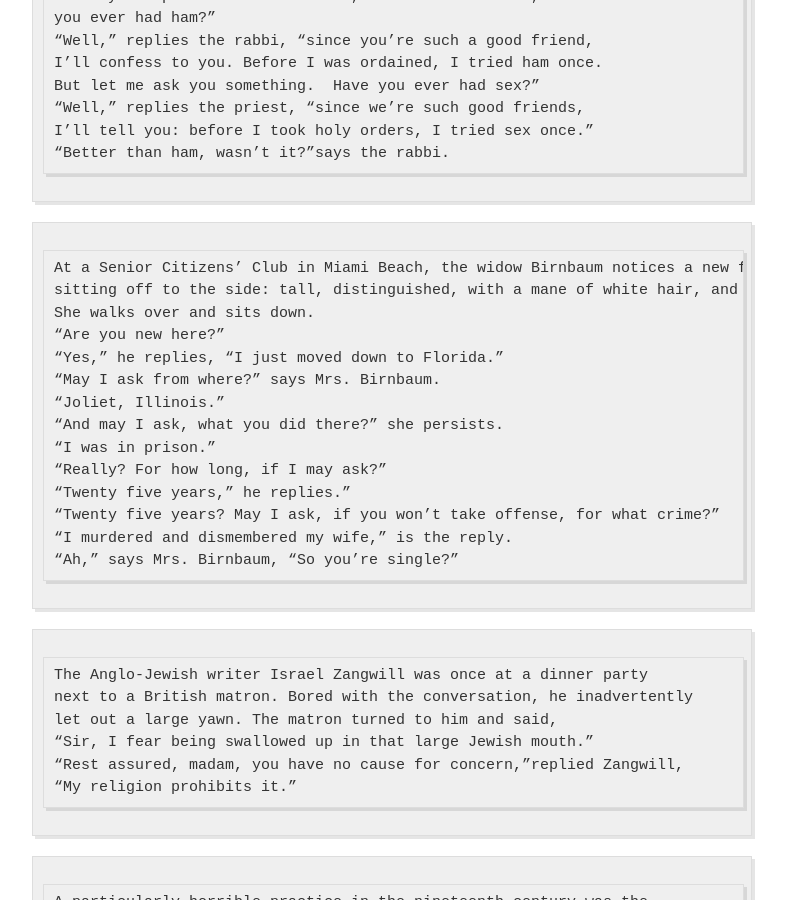
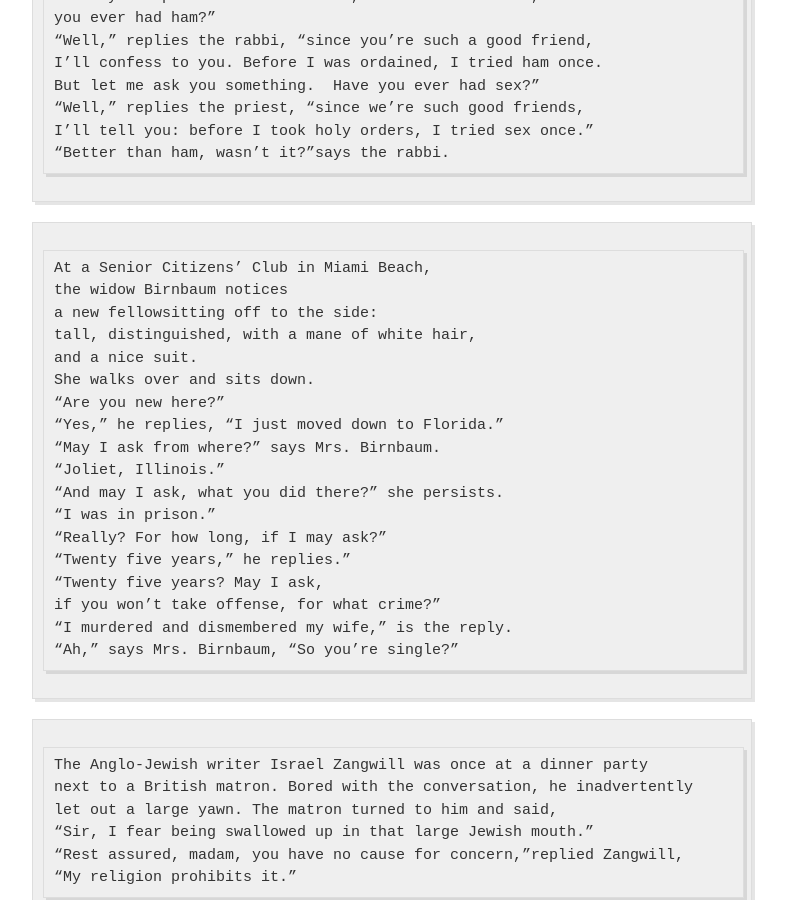
Before and after one commit to jvmallow/jvmallow.github.io, a Jekyll site: the page built from _posts/2025-05-31-Jewish_Humor.md, in a window 1280 px wide and 900 px high, scrolled down 5680 px. Shown: the whole window, without its empty margins (248-1034 px from the left). Built offline with Jekyll 4.4.1, drawn with Linux system fonts in a browser that asks for light colours; a script that is not in the unit is left out.

Commit message:
Update 2025-05-31-Jewish_Humor.md

```diff
--- a/_posts/2025-05-31-Jewish_Humor.md
+++ b/_posts/2025-05-31-Jewish_Humor.md
@@ -222,8 +222,11 @@ I’ll tell you: before I took holy orders, I tried sex once.”
 
 
 ~~~~~
-At a Senior Citizens’ Club in Miami Beach, the widow Birnbaum notices a new fellow
-sitting off to the side: tall, distinguished, with a mane of white hair, and a nice suit.
+At a Senior Citizens’ Club in Miami Beach,
+the widow Birnbaum notices
+a new fellowsitting off to the side:
+tall, distinguished, with a mane of white hair,
+and a nice suit.
 She walks over and sits down.
 “Are you new here?”
 “Yes,” he replies, “I just moved down to Florida.”
@@ -233,7 +236,8 @@ She walks over and sits down.
 “I was in prison.”
 “Really? For how long, if I may ask?”
 “Twenty five years,” he replies.”
-“Twenty five years? May I ask, if you won’t take offense, for what crime?”
+“Twenty five years? May I ask,
+if you won’t take offense, for what crime?”
 “I murdered and dismembered my wife,” is the reply.
 “Ah,” says Mrs. Birnbaum, “So you’re single?”
 ~~~~~
```
